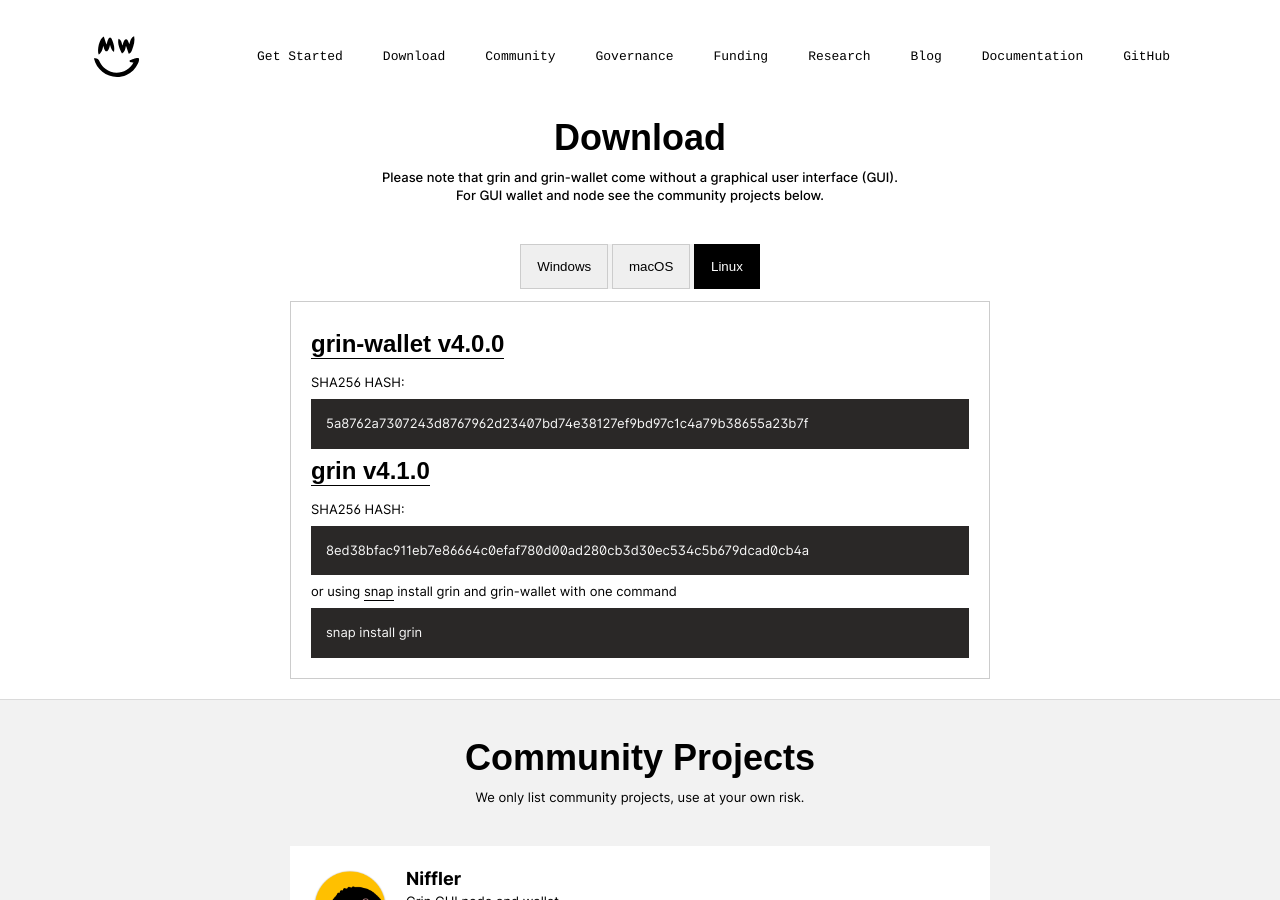
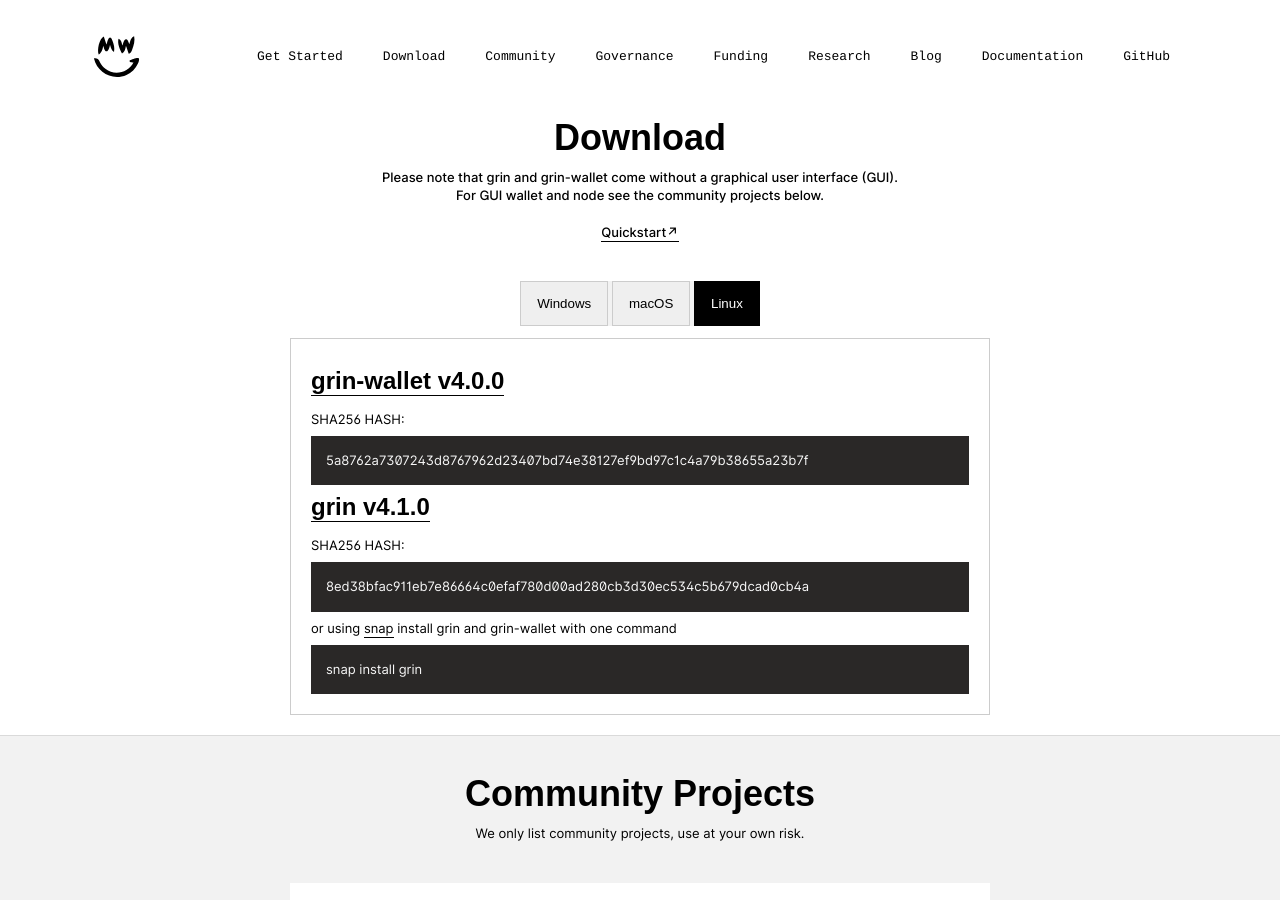
Before and after one commit to mimblewimble/site, a Jekyll site: the page built from download.html, in a window 1280 px wide and 900 px high. Built offline with Jekyll 4.4.1, drawn with Linux system fonts in a browser that asks for light colours; nearby versions of some CDN libraries.

Commit message:
add quickstart link

```diff
--- a/download.html
+++ b/download.html
@@ -9,6 +9,8 @@
       <div class="download-subheading">
         Please note that grin and grin-wallet come without a graphical user interface (GUI).<br>
         For GUI wallet and node see the community projects below.
+        </br></br>
+        <a href="docs.grin.mw/docs/getting-started/quickstart/install/">Quickstart↗</a>
       </div>
     </div>
     <section class="download-section">
```
